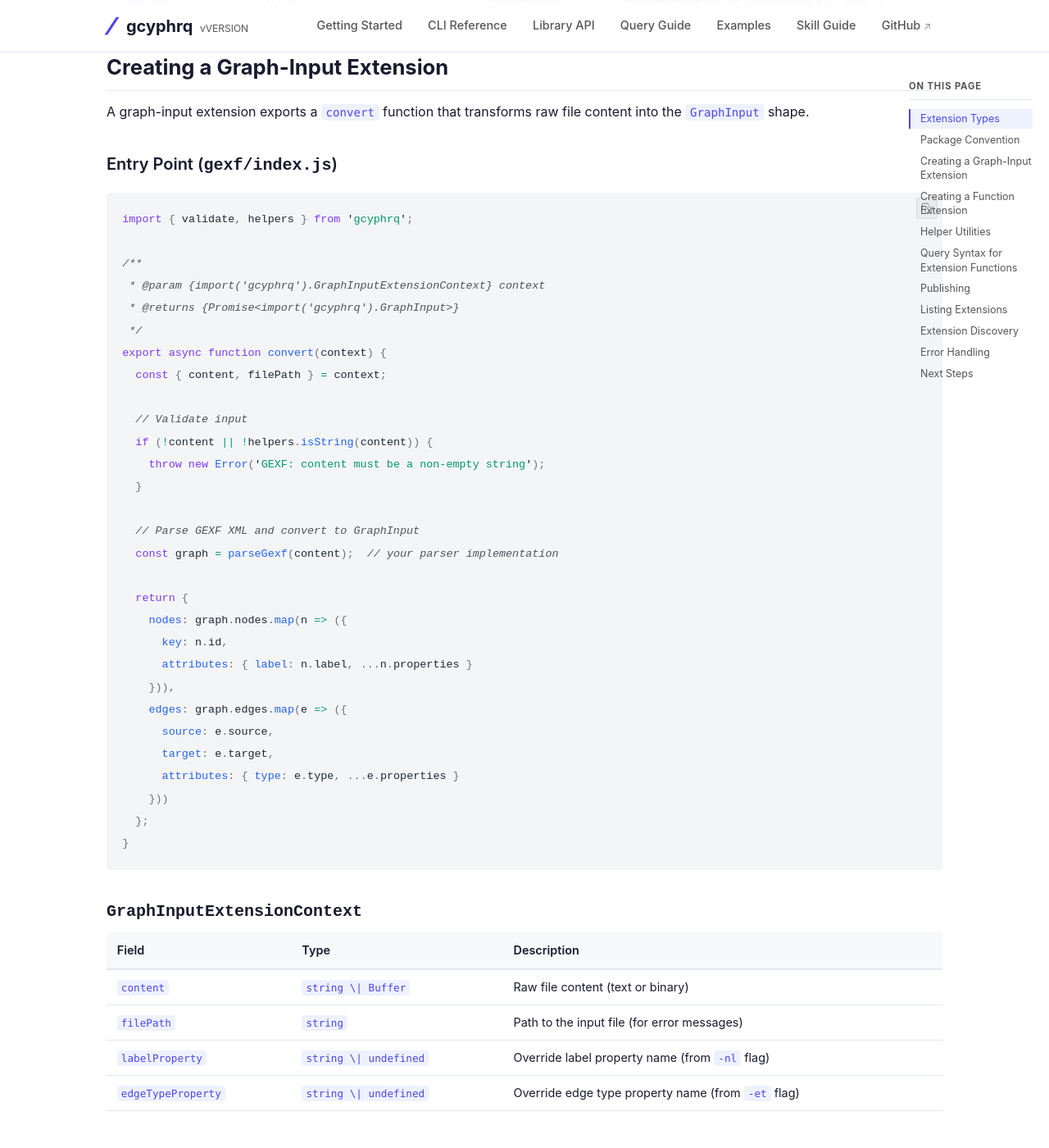
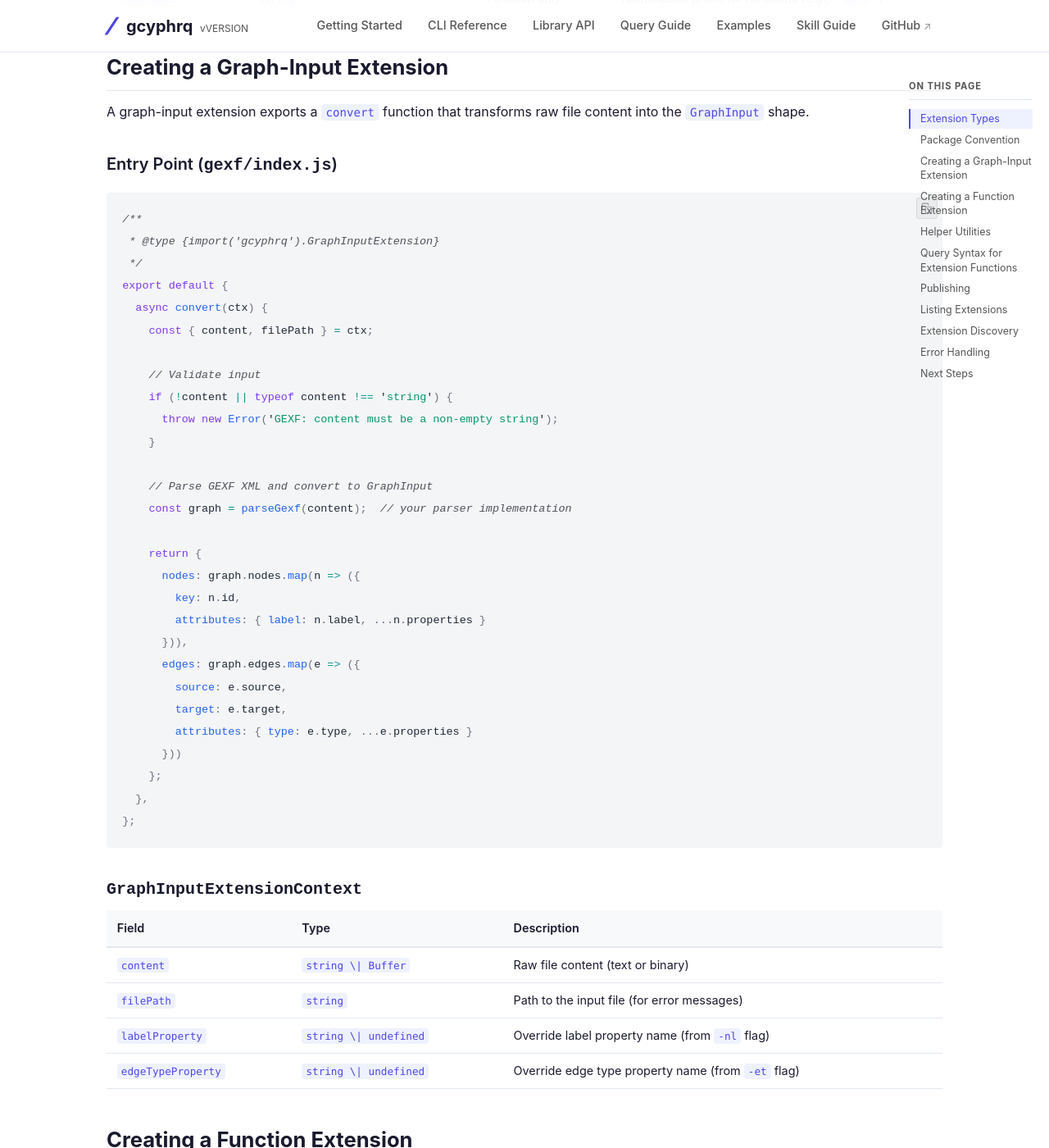
Before and after one commit to plelevier/gcyphrq, a Jekyll site: the page built from docs/extensions.md, in a window 1280 px wide and 1400 px high, scrolled down 1856 px. Shown: the whole window at 82% size. Built offline with Jekyll 4.4.1, drawn with Linux system fonts in a browser that asks for light colours; some of the changed text lies outside the part shown.

Commit message:
fix: lowercase extension function names to match Cypher grammar
- Extract GraphError to src/error.ts to break circular dependency
  between lib.ts and ext/registry.ts
- Lowercase function names at registration time since ANTLR4
  Cypher grammar lowercases all function names
- Use static import in lib.ts instead of dynamic import for
  extension registry (avoids module cache issues in vitest)
- Add test for extension aggregations via executeQuery
- Update docs: note case-insensitive function names, fix
  graph-input example to use export default, document
  GraphEngine.onWarning param

````diff
--- a/docs/extensions.md
+++ b/docs/extensions.md
@@ -74,35 +74,34 @@ A graph-input extension exports a `convert` function that transforms raw file co
 ### Entry Point (`gexf/index.js`)
 
 ```js
-import { validate, helpers } from 'gcyphrq';
+/**
+ * @type {import('gcyphrq').GraphInputExtension}
+ */
+export default {
+  async convert(ctx) {
+    const { content, filePath } = ctx;
 
-/**
- * @param {import('gcyphrq').GraphInputExtensionContext} context
- * @returns {Promise<import('gcyphrq').GraphInput>}
- */
-export async function convert(context) {
-  const { content, filePath } = context;
+    // Validate input
+    if (!content || typeof content !== 'string') {
+      throw new Error('GEXF: content must be a non-empty string');
+    }
 
-  // Validate input
-  if (!content || !helpers.isString(content)) {
-    throw new Error('GEXF: content must be a non-empty string');
-  }
+    // Parse GEXF XML and convert to GraphInput
+    const graph = parseGexf(content);  // your parser implementation
 
-  // Parse GEXF XML and convert to GraphInput
-  const graph = parseGexf(content);  // your parser implementation
-
-  return {
-    nodes: graph.nodes.map(n => ({
-      key: n.id,
-      attributes: { label: n.label, ...n.properties }
-    })),
-    edges: graph.edges.map(e => ({
-      source: e.source,
-      target: e.target,
-      attributes: { type: e.type, ...e.properties }
-    }))
-  };
-}
+    return {
+      nodes: graph.nodes.map(n => ({
+        key: n.id,
+        attributes: { label: n.label, ...n.properties }
+      })),
+      edges: graph.edges.map(e => ({
+        source: e.source,
+        target: e.target,
+        attributes: { type: e.type, ...e.properties }
+      }))
+    };
+  },
+};
 ```
 
 ### `GraphInputExtensionContext`
@@ -260,6 +259,9 @@ Extension functions are called using `<namespace>.<name>()` syntax:
 
 ```cypher
 RETURN apoc.text.join(", ", ["a", "b", "c"])
+```
+
+> **Note:** Function names are case-insensitive — the Cypher grammar lowercases all function names. Register `"join"` and call it as `apoc.join()`, `apoc.Join()`, or `apoc.JOIN()`; all resolve to the same function.
 RETURN apoc.text.capitalize("hello")
 ```
 
````
Also changed, not shown: docs/library-api.md (+4 -1 lines), src/error.ts (added, +9 -0 lines), src/ext/registry.ts (+5 -3 lines), src/lib.ts (+4 -10 lines), test/ext/integration.test.ts (+19 -0 lines), test/ext/registry.test.ts (+1 -1 lines).
